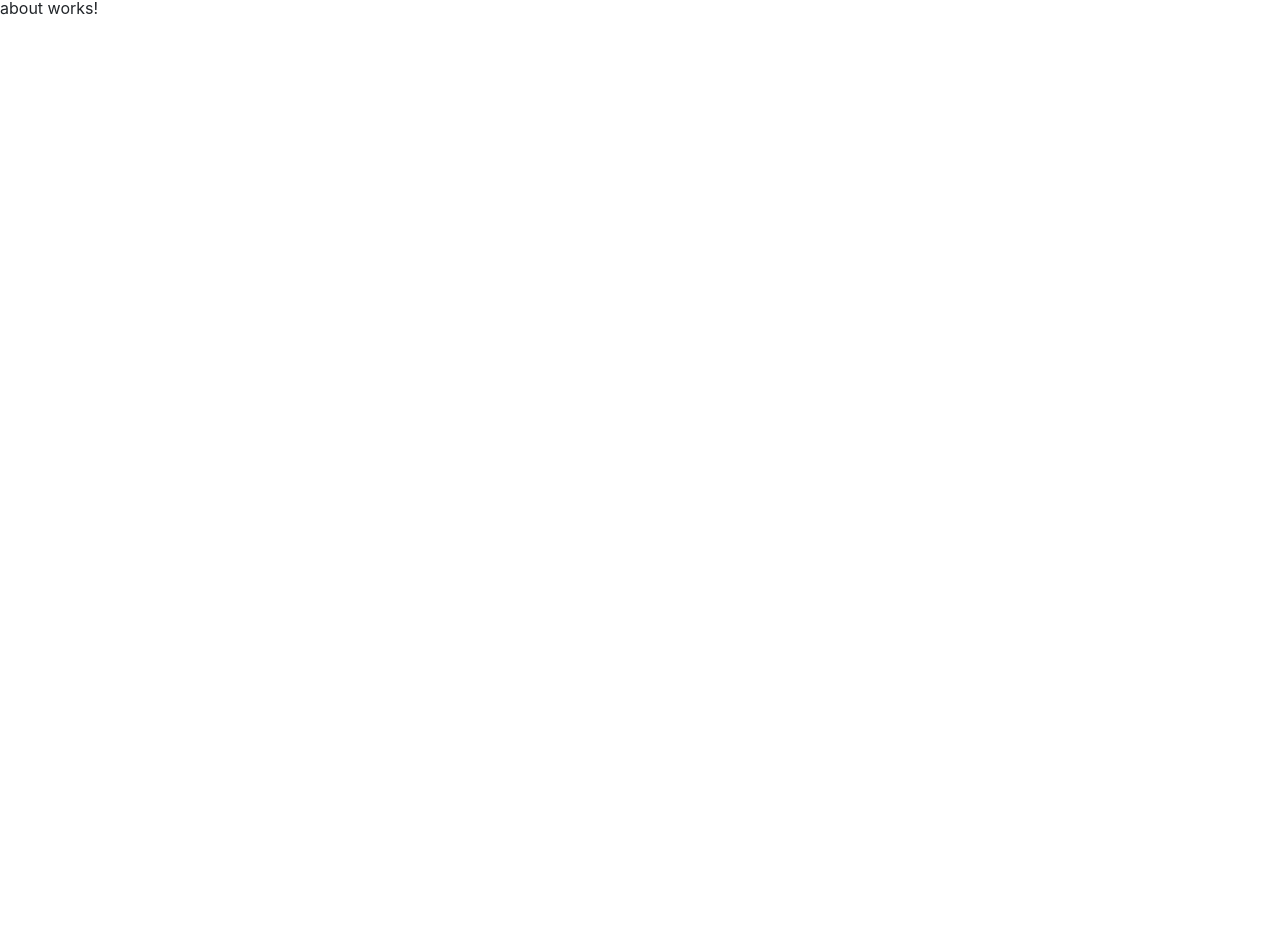
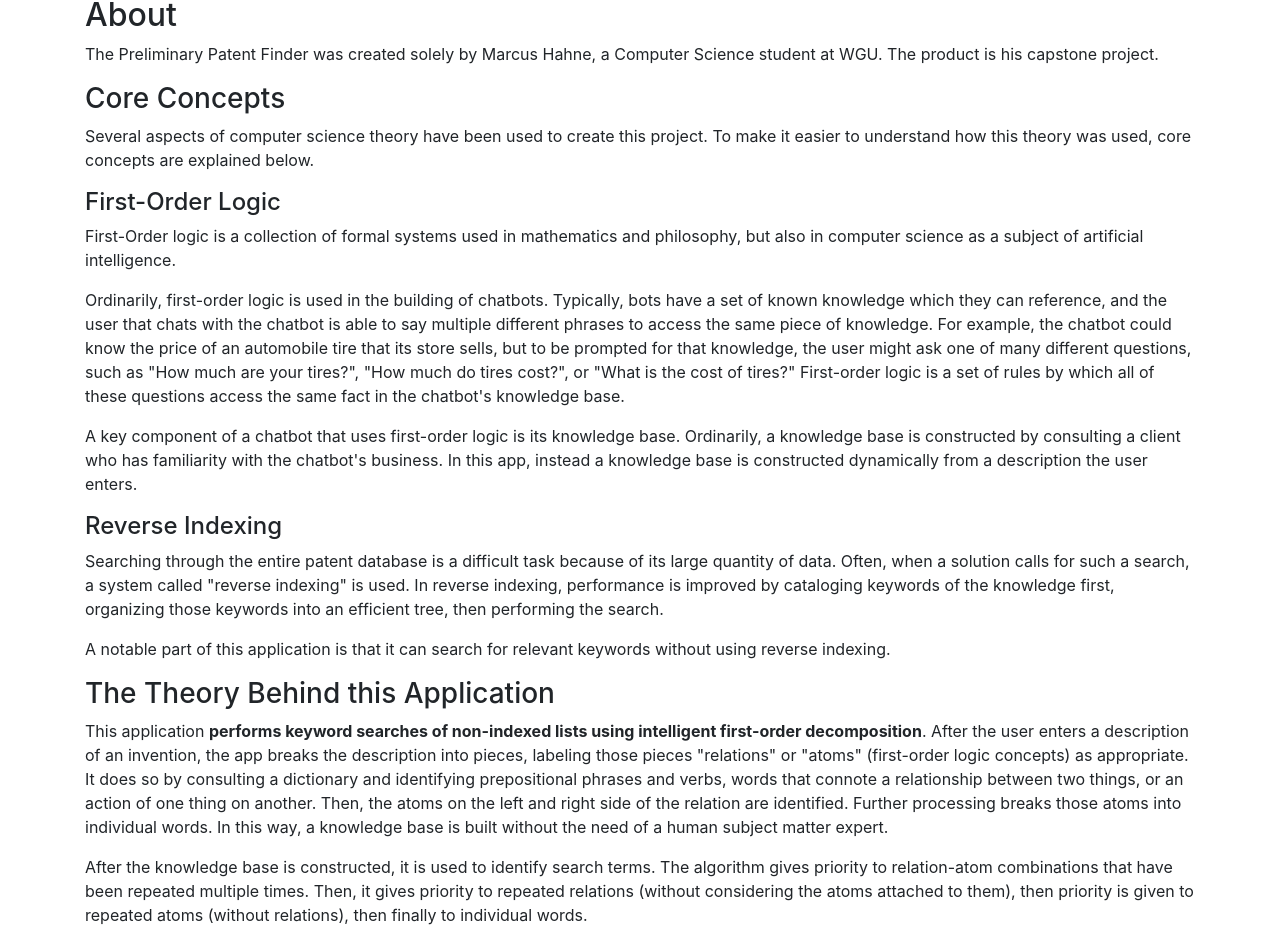
Before and after one commit to Doctor119/patent-helper, an Angular app: page /about in a window 1280 px wide. Shown: the part 318-1261 px from the top of the page. Before the commit the page ends 800 px from the top, so only its background shows below. Built offline with nearby package versions, Linux system fonts and the light colour scheme; no server answers.

Commit message:
wrote about page

```diff
--- a/src/app/about/about.component.html
+++ b/src/app/about/about.component.html
@@ -1 +1,58 @@
-<p>about works!</p>
+<div class="container">
+    <h2>About</h2>
+    <p>
+        The Preliminary Patent Finder was created solely by Marcus Hahne, a Computer Science student
+        at WGU. The product is his capstone project.
+    </p>
+    <h3>Core Concepts</h3>
+    <p>
+        Several aspects of computer science theory have been used to create this project.
+        To make it easier to understand how this theory was used, core concepts are explained below.
+    </p>
+    <h4>First-Order Logic</h4>
+    <p>
+        First-Order logic is a collection of formal systems used in mathematics and philosophy, but
+        also in computer science as a subject of artificial intelligence.
+    </p>
+    <p>
+        Ordinarily, first-order logic is used in the building of chatbots. Typically, bots have
+        a set of known knowledge which they can reference, and the user that chats with the
+        chatbot is able to say multiple different phrases to access the same piece of knowledge.
+        For example, the chatbot could know the price of an automobile tire that its store sells,
+        but to be prompted for that knowledge, the user might ask one of many different questions,
+        such as "How much are your tires?", "How much do tires cost?", or "What is the cost of tires?"
+        First-order logic is a set of rules by which all of these questions access the same fact
+        in the chatbot's knowledge base.
+    </p>
+    <p>
+        A key component of a chatbot that uses first-order logic is its knowledge base. Ordinarily,
+        a knowledge base is constructed by consulting a client who has familiarity with the chatbot's
+        business. In this app, instead a knowledge base is constructed dynamically from a description
+        the user enters.
+    </p>
+    <h4>Reverse Indexing</h4>
+    <p>Searching through the entire patent database is a difficult task because of its large quantity
+        of data. Often, when a solution calls for such a search, a system called "reverse indexing" is
+        used. In reverse indexing, performance is improved by cataloging keywords of the knowledge first,
+        organizing those keywords into an efficient tree, then performing the search.
+    </p>
+    <p>
+        A notable part of this application is that it can search for relevant keywords without using
+        reverse indexing.
+    </p>
+    <h3>The Theory Behind this Application</h3>
+    <p>
+        This application <b>performs keyword searches of non-indexed lists using intelligent first-order decomposition</b>.
+        After the user enters a description of an invention, the app breaks the description into pieces, labeling those
+        pieces "relations" or "atoms" (first-order logic concepts) as appropriate. It does so by consulting a dictionary
+        and identifying prepositional phrases and verbs, words that connote a relationship between two things, or an action
+        of one thing on another. Then, the atoms on the left and right side of the relation are identified. Further processing
+        breaks those atoms into individual words. In this way, a knowledge base is built without the need of a human subject matter expert.
+    </p>
+    <p>
+        After the knowledge base is constructed, it is used to identify search terms. The algorithm gives priority to
+        relation-atom combinations that have been repeated multiple times. Then, it gives priority to repeated relations
+        (without considering the atoms attached to them), then priority is given to repeated atoms (without relations),
+        then finally to individual words.
+    </p>
+</div>
```
